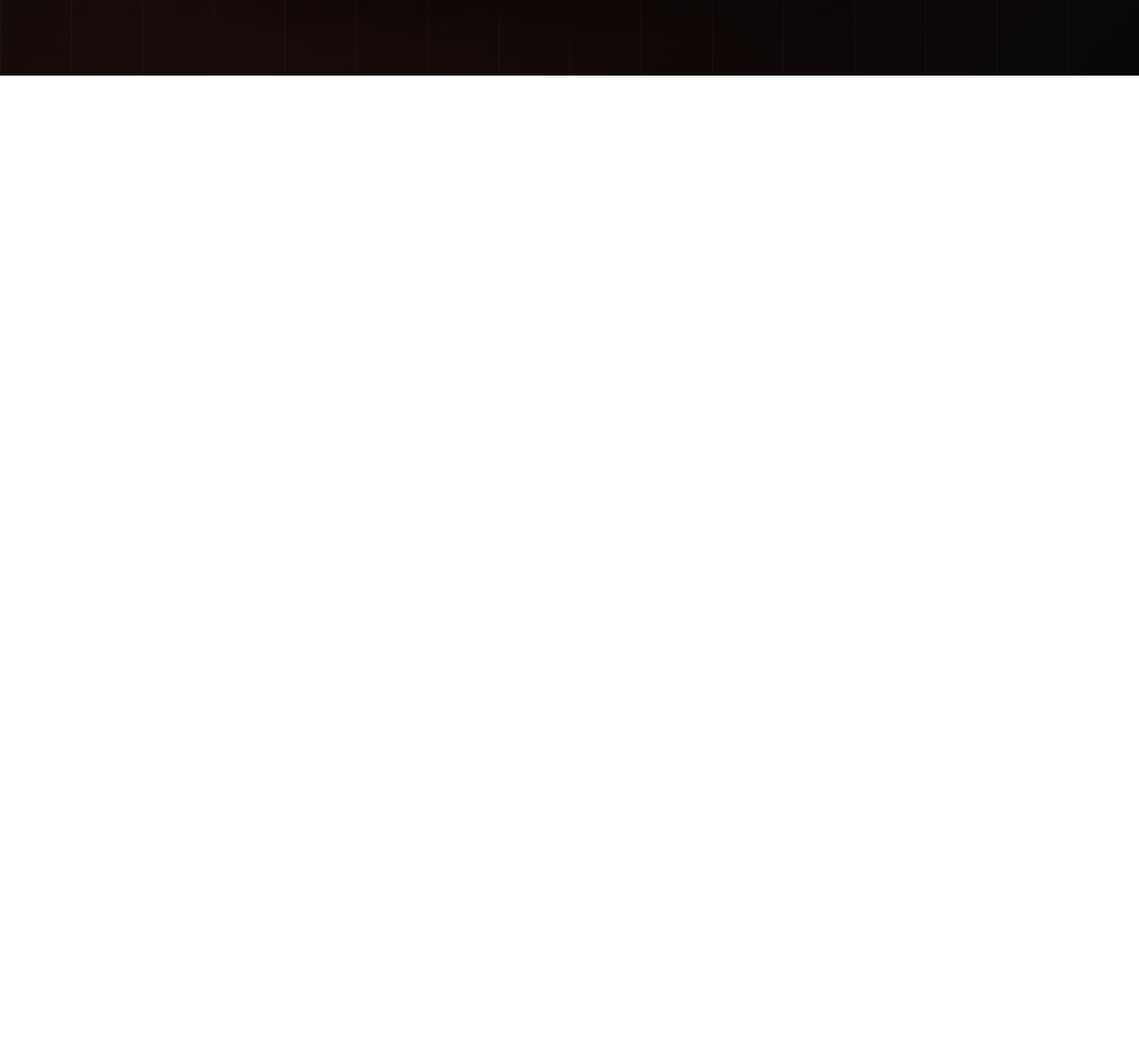
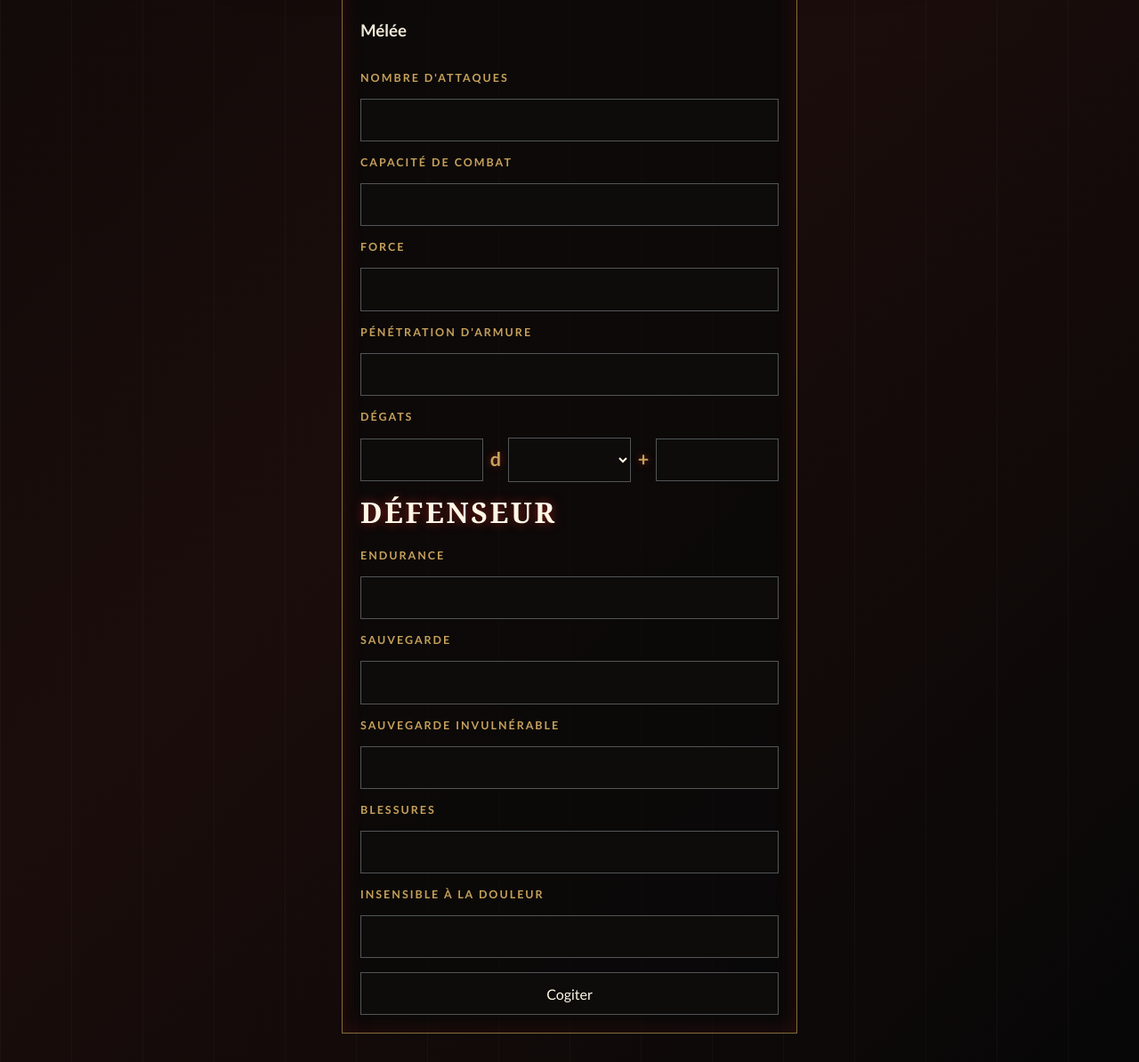
Before and after one commit to ElLamasticot/StatCheck, a plain HTML site: page index.html in a window 1280 px wide. Shown: the part 715-1909 px from the top of the page at 89% size. Before the commit the page ends 800 px from the top, so only its background shows below. Drawn offline with Linux system fonts and the light colour scheme.

Commit message:
Add Adeptus Statisticus unit stat forms

```diff
--- a/index.html
+++ b/index.html
@@ -5,6 +5,7 @@
     <meta charset="utf-8">
     <meta name="viewport" content="width=device-width, initial-scale=1">
     <title>StatCheck</title>
+    <link rel="icon" href="favicon.webp" type="image/webp">
     <link rel="stylesheet" href="styles.css">
 </head>
 
@@ -14,8 +15,63 @@
             <p class="seal">Adeptus Mechanicus</p>
             <h1>StatCheck sanctifie les probabilites</h1>
             <p>
-                Que l'Omnimessie benisse chaque jet de des. Calculez vos stats W40K avec la precision froide d'un cogitateur sacre.
+                Que l'Omnimessie bénisse chaque jet de des. Calculez vos stats W40K avec la précision froide d'un
+                cogitateur sacré.
             </p>
+        </section>
+        <section class="forms">
+
+            <form class="model-form" id="attacker">
+
+                <h2>Attaquant</h2>
+
+                <h3>Mélée</h3>
+
+                <label for="A_A">Nombre d'attaques</label>
+                <input id="A_A" type="number" min="1" max="100">
+
+                <label for="A_WS">Capacité de combat</label>
+                <input id="A_WS" type="number" min="2" max="6">
+
+                <label for="A_S">Force</label>
+                <input id="A_S" type="number" min="1" max="100">
+
+                <label for="A_AP">Pénétration d'armure</label>
+                <input id="A_AP" type="number" min="-7" max="0">
+
+                <label for="A_D">Dégats</label>
+                <div class="inline-inputs">
+                    <input id="A_D_DM" type="number">
+                    <span>d</span>
+                    <select>
+                        <option value="0"></option>
+                        <option value="3">3</option>
+                        <option value="6">6</option>
+                    </select>
+                    <span>+</span>
+                    <input id="A_D_FB" type="number" min="0" max="50">
+                </div>
+
+                <h2>Défenseur</h2>
+
+                <label for="D_T">Endurance</label>
+                <input id="D_T" type="number" min="1" max="100">
+
+                <label for="D_S">Sauvegarde</label>
+                <input id="D_S" type="number" min="2" max="7">
+
+                <label for="D_SI">Sauvegarde invulnérable</label>
+                <input id="D_SI" type="number" min="0" max="6">
+
+                <label for="D_W">Blessures</label>
+                <input id="D_W" type="number" min="1">
+
+                <label for="D_FNP">Insensible à la douleur</label>
+                <input id="D_FNP" type="number" min="0" max="6">
+
+                <input value="Cogiter" type="submit">
+            </form>
+
         </section>
     </main>
 </body>
--- a/styles.css
+++ b/styles.css
@@ -101,6 +101,98 @@ p {
   line-height: 1.7;
 }
 
+.model-form {
+  position: relative;
+  z-index: 1;
+  display: grid;
+  gap: 1rem;
+  width: min(100%, 32rem);
+  margin: 2rem auto 0;
+  padding: 1.25rem;
+  text-align: left;
+  background: rgb(9 9 9 / 72%);
+  border: 1px solid rgb(198 161 91 / 65%);
+  box-shadow: inset 0 0 1.5rem rgb(217 43 34 / 16%);
+}
+
+.model-form h2 {
+  margin: 0 0 0.5rem;
+  color: #fff7e6;
+  font-family: Georgia, "Times New Roman", serif;
+  font-size: clamp(1.35rem, 4vw, 2rem);
+  line-height: 1.1;
+  letter-spacing: 0.08em;
+  text-transform: uppercase;
+  text-shadow: 0 0 0.75rem rgb(217 43 34 / 60%);
+}
+
+.model-form label {
+  color: var(--brass);
+  font-size: 0.78rem;
+  font-weight: 700;
+  letter-spacing: 0.16em;
+  text-transform: uppercase;
+}
+
+.model-form input,
+.model-form select,
+.model-form textarea {
+  width: 100%;
+  padding: 0.85rem 1rem;
+  color: #fff7e6;
+  font: inherit;
+  background: #0d0c0b;
+  border: 1px solid rgb(167 173 180 / 45%);
+  border-radius: 0;
+  outline: none;
+}
+
+.model-form input:focus,
+.model-form select:focus,
+.model-form textarea:focus {
+  border-color: var(--red-bright);
+  box-shadow: 0 0 0 0.2rem rgb(217 43 34 / 28%);
+}
+
+.model-form button {
+  justify-self: start;
+  padding: 0.85rem 1.2rem;
+  color: var(--black);
+  font-weight: 800;
+  letter-spacing: 0.12em;
+  text-transform: uppercase;
+  background: var(--brass);
+  border: 0;
+  cursor: pointer;
+}
+
+.model-form button:hover,
+.model-form button:focus-visible {
+  background: var(--red-bright);
+  color: #fff7e6;
+}
+
+.inline-inputs {
+  display: grid;
+  grid-template-columns: minmax(0, 1fr) auto minmax(0, 1fr) auto minmax(0, 1fr);
+  gap: 0.5rem;
+  align-items: center;
+}
+
+.inline-inputs input,
+.inline-inputs select {
+  min-width: 0;
+}
+
+.inline-inputs span {
+  color: var(--brass);
+  font-size: 1.35rem;
+  font-weight: 800;
+  line-height: 1;
+  text-align: center;
+  text-shadow: 0 0 0.5rem rgb(217 43 34 / 55%);
+}
+
 @media (max-width: 480px) {
   .page {
     padding: 1rem;
@@ -110,4 +202,8 @@ p {
     border-width: 1px;
     box-shadow: 0 0 0 0.3rem rgb(143 17 17 / 35%), 0 1rem 3rem rgb(0 0 0 / 55%);
   }
+
+  .model-form {
+    padding: 1rem;
+  }
 }
```
Also changed, not shown: favicon.webp (added).
